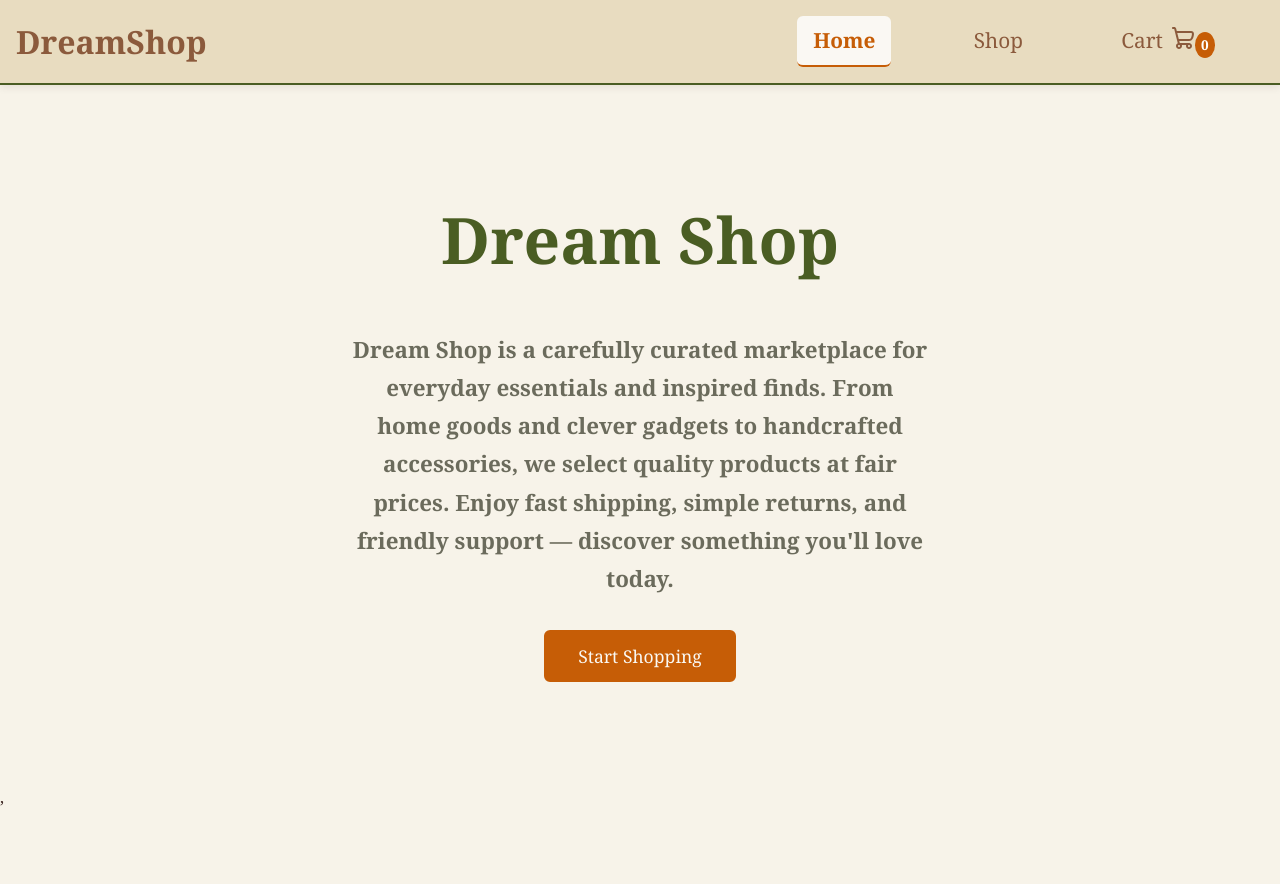
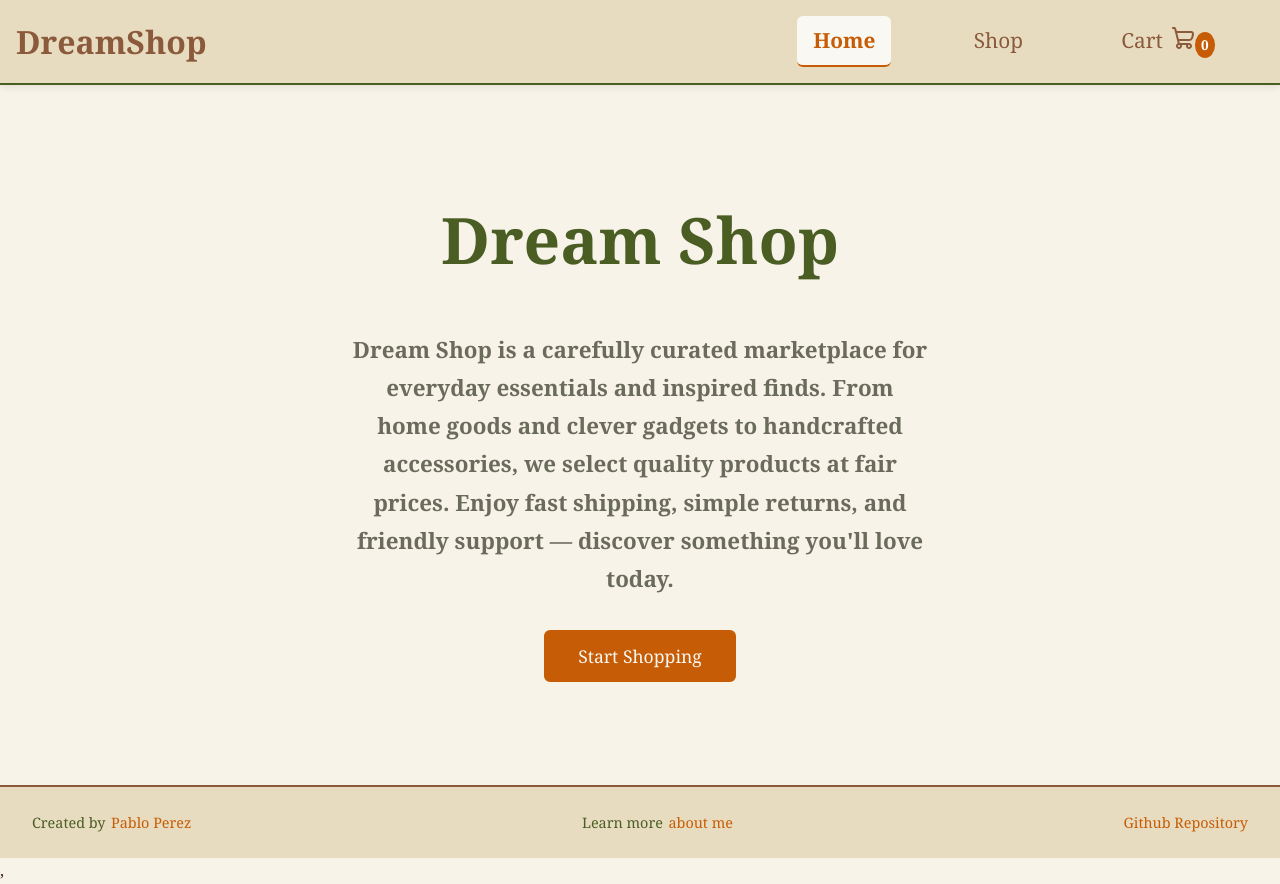
Before and after one commit to yaoming16/TOP-Shopping-Cart, a React (Vite) app: page / in a window 1280 px wide. Before the commit the page ends 811 px from the top, so only its background shows below. Built offline with nearby package versions, Linux system fonts and the light colour scheme.

Commit message:
Added footer and readme file

```diff
--- /dev/null
+++ b/src/components/elements/Footer.jsx
@@ -0,0 +1,39 @@
+import s from "../../styles/elements/footer.module.css";
+
+function Footer() {
+  return (
+    <footer className={s.footer}>
+      <p>
+        Created by
+        <a
+          href="https://github.com/yaoming16"
+          target="_blank"
+          rel="noopener noreferrer"
+        >
+          Pablo Perez
+        </a>
+      </p>
+      <p>
+        Learn more
+        <a
+          href="https://yaoming16.github.io/"
+          target="_blank"
+          rel="noopener noreferrer"
+        >
+          about me
+        </a>
+      </p>
+      <p>
+        <a
+          href="https://github.com/yaoming16/TOP-Shopping-Cart"
+          target="_blank"
+          rel="noopener noreferrer"
+        >
+          Github Repository
+        </a>
+      </p>
+    </footer>
+  );
+}
+
+export default Footer;
--- a/src/components/pages/CartPage.jsx
+++ b/src/components/pages/CartPage.jsx
@@ -6,6 +6,7 @@
 
 import s from "../../styles/cartPage.module.css";
 import ConfirmationToast from "../elements/ConfirmationToast";
+import Footer from "../elements/Footer";
 
 function CartPage() {
   const cart = useCart();
@@ -50,6 +51,7 @@
           itemName={toastInfo.itemName}
         />
       </main>
+      <Footer />
     </>
   );
 }
--- a/src/components/pages/HomePage.jsx
+++ b/src/components/pages/HomePage.jsx
@@ -3,8 +3,8 @@
 import "../../styles/index.css";
 import s from "../../styles/homePage.module.css";
 
-import Button from "../elements/Button";
 import NavBar from "../elements/NavBar";
+import Footer from "../elements/Footer";
 
 function HomePage() {
   return (
@@ -25,6 +25,7 @@
           </Link>
         </div>
       </main>
+      <Footer />
     </>
   );
 }
--- a/src/components/pages/ShopPage.jsx
+++ b/src/components/pages/ShopPage.jsx
@@ -7,6 +7,7 @@
 import ItemCard from "../elements/ItemCard.jsx";
 import Modal from "../elements/Modal.jsx";
 import Accordion from "../elements/Accordion.jsx";
+import Footer from "../elements/Footer.jsx";
 
 import s from "../../styles/shopPage.module.css";
 
@@ -108,6 +109,7 @@
           </div>
         </div>
       </main>
+      <Footer />
     </>
   );
 }
--- /dev/null
+++ b/src/styles/elements/footer.module.css
@@ -0,0 +1,51 @@
+.footer {
+  background-color: var(--light-sand); /* was var(--deep-forest) */
+  color: var(--deep-forest);           /* darker text for contrast */
+  padding: 1.5rem 1rem;
+  margin-top: auto;
+  border-top: 2px solid var(--warm-brown);
+
+  display: flex;
+  flex-wrap: wrap;
+  align-items: center;
+  justify-content: center;
+  gap: 0.75rem 1.5rem;
+  text-align: center;
+  font-size: 0.9rem;
+}
+
+.footer p {
+  margin: 0;
+  display: flex;
+  align-items: center;
+  gap: 0.35rem;
+}
+
+.footer a {
+  color: var(--rich-terracotta);
+  text-decoration: none;
+  font-weight: 500;
+  transition:
+    color 180ms ease,
+    text-decoration-color 180ms ease;
+  text-underline-offset: 0.15em;
+}
+
+.footer a:hover {
+  color: var(--deep-forest);
+  text-decoration: underline;
+}
+
+.footer a:focus-visible {
+  outline: 2px solid var(--deep-forest);
+  outline-offset: 2px;
+  border-radius: 3px;
+}
+
+/* Thin top separator on very wide screens */
+@media (min-width: 900px) {
+  .footer {
+    padding-inline: 2rem;
+    justify-content: space-between;
+  }
+}
```
Also changed, not shown: 1 other file (tests, documents, lock files or other folders).
